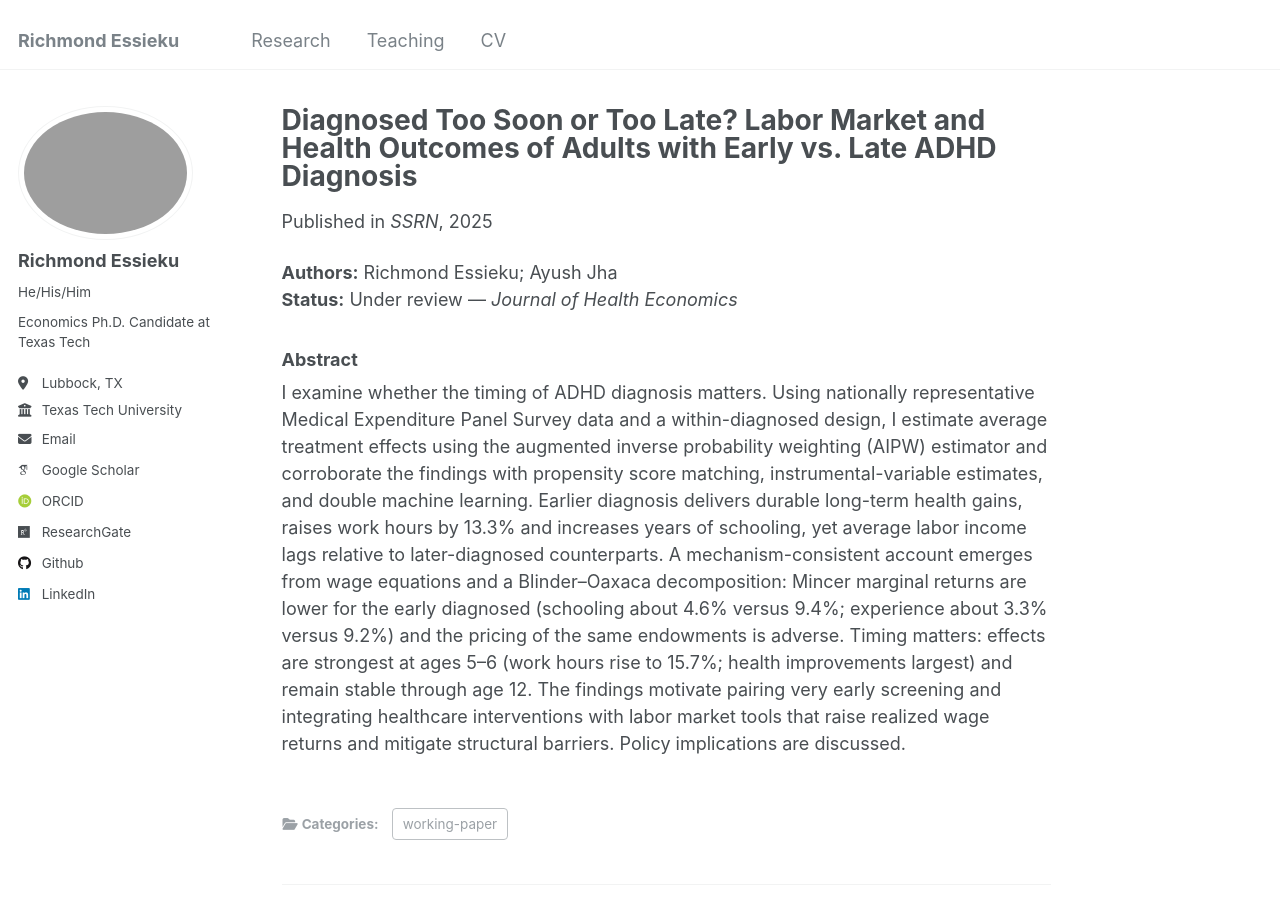
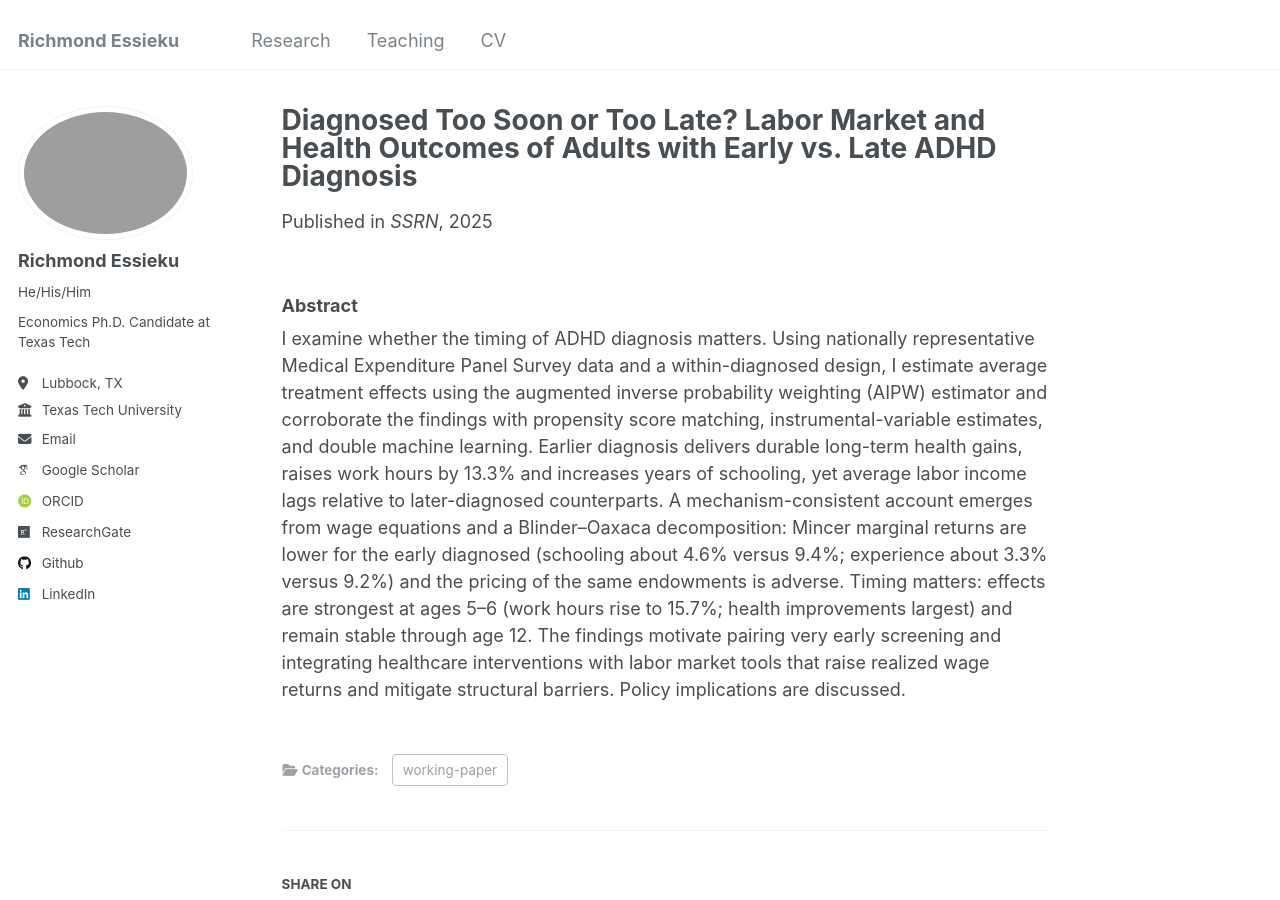
Before and after one commit to essieku/essieku.github.io, a Jekyll site: the page built from _publications/ADHD.md, in a window 1280 px wide and 900 px high. Built offline with Jekyll 4.4.1, drawn with Linux system fonts in a browser that asks for light colours; some web fonts are replaced.

Commit message:
Update ADHD.md

```diff
--- a/_publications/ADHD.md
+++ b/_publications/ADHD.md
@@ -3,7 +3,7 @@ title: "Diagnosed Too Soon or Too Late? Labor Market and Health Outcomes of Adul
 collection: publications
 category: working-paper
 permalink: /publication/adhd
-excerpt: '<strong>Job Market Paper</strong> — This paper quantifies the payoff to diagnosing ADHD earlier: better health, higher educational attainment, and more hours worked, with the largest gains for those diagnosed at ages 5–6. The catch is that weaker wage pricing of the same human capital leaves earnings behind relative to later diagnosed peers. The path forward is to pair early screening with labor-market policies that raise realized wage returns so clinical gains translate into economic mobility. <br><br><strong>Authors:</strong> Richmond Essieku; Ayush Jha<br><strong>Status:</strong> Under review — <em>Journal of Health Economics</em>'
+excerpt: '<strong>Job Market Paper</strong> — This paper quantifies the payoff to diagnosing ADHD earlier: better health, higher educational attainment, and more hours worked, with the largest gains for those diagnosed at ages 5–6. The catch is that weaker wage pricing of the same human capital leaves earnings behind relative to later diagnosed peers. The path forward is to pair early screening with labor-market policies that raise realized wage returns so clinical gains translate into economic mobility.'
 date: 2025-09-23
 venue: 'SSRN'
 authors: 'Richmond Essieku; Ayush Jha'
@@ -12,8 +12,5 @@ paperurl: 'https://papers.ssrn.com/sol3/papers.cfm?abstract_id=5452997'
 # slidesurl: 'https://papers.ssrn.com/sol3/papers.cfm?abstract_id=5452997'
 ---
 
-**Authors:** Richmond Essieku; Ayush Jha
-**Status:** Under review — *Journal of Health Economics*
-
 ### Abstract
 I examine whether the timing of ADHD diagnosis matters. Using nationally representative Medical Expenditure Panel Survey data and a within-diagnosed design, I estimate average treatment effects using the augmented inverse probability weighting (AIPW) estimator and corroborate the findings with propensity score matching, instrumental-variable estimates, and double machine learning. Earlier diagnosis delivers durable long-term health gains, raises work hours by 13.3% and increases years of schooling, yet average labor income lags relative to later-diagnosed counterparts. A mechanism-consistent account emerges from wage equations and a Blinder–Oaxaca decomposition: Mincer marginal returns are lower for the early diagnosed (schooling about 4.6% versus 9.4%; experience about 3.3% versus 9.2%) and the pricing of the same endowments is adverse. Timing matters: effects are strongest at ages 5–6 (work hours rise to 15.7%; health improvements largest) and remain stable through age 12. The findings motivate pairing very early screening and integrating healthcare interventions with labor market tools that raise realized wage returns and mitigate structural barriers. Policy implications are discussed.
```
